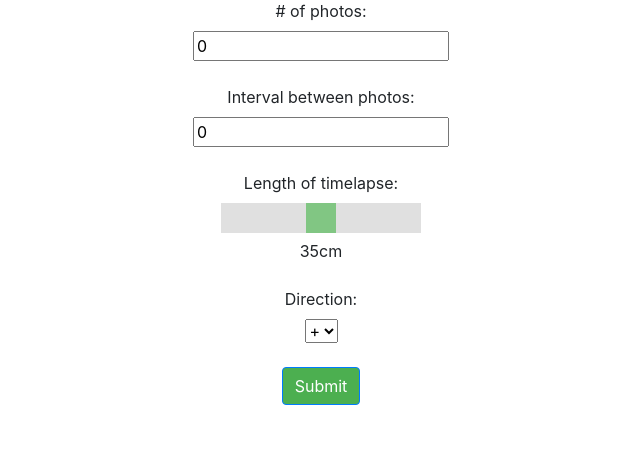
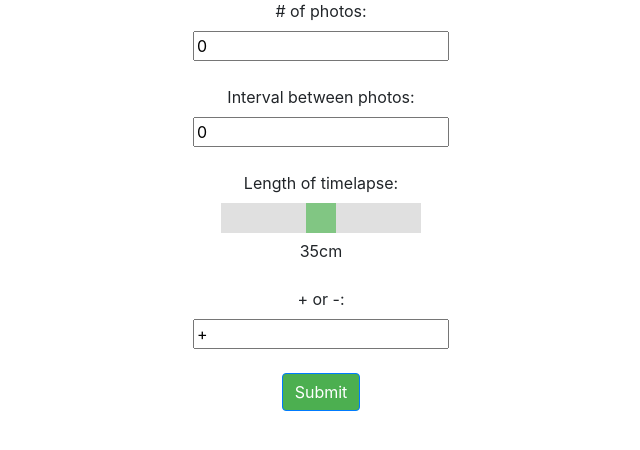
Before and after one commit to canningj/PiLapser, a Django app: page /piLapse/ in a window 1280 px wide. Shown: the part 293-743 px from the top of the page, without its empty margins (319-959 px from the left). Run offline with Django 3.2, Linux system fonts and the light colour scheme; some libraries are stand-ins or nearby versions.

Commit message:
Removed bootstrap selector due to known issue with it operating within django forms.

```diff
--- a/PiLapser/templates/piLapse.html
+++ b/PiLapser/templates/piLapse.html
@@ -30,7 +30,6 @@
                     url: '/move_neg/'
                     });
                 }
-                $('.selectpicker').selectpicker();
         </script>
 
     <!-- Custom styles for this template -->
@@ -104,12 +103,8 @@
                   </li>
                   <br>
                   <li>
-                      <label for="direction">Direction: </label></li>
-                  <li><select class="selectpicker" id="direction" data-style="btn-primary">
-                        <option>+</option>
-                        <option>-</option>
-                        </select>
-                    </li>
+                      <label for="direction">+ or -: </label></li>
+                      <li><input id="direction" type="char" name="direction" value="{{ '+' }}"></li>
                   <br>
                   <li><button type="submit" class="btn btn-primary">Submit</button></li>
               </form>
```
